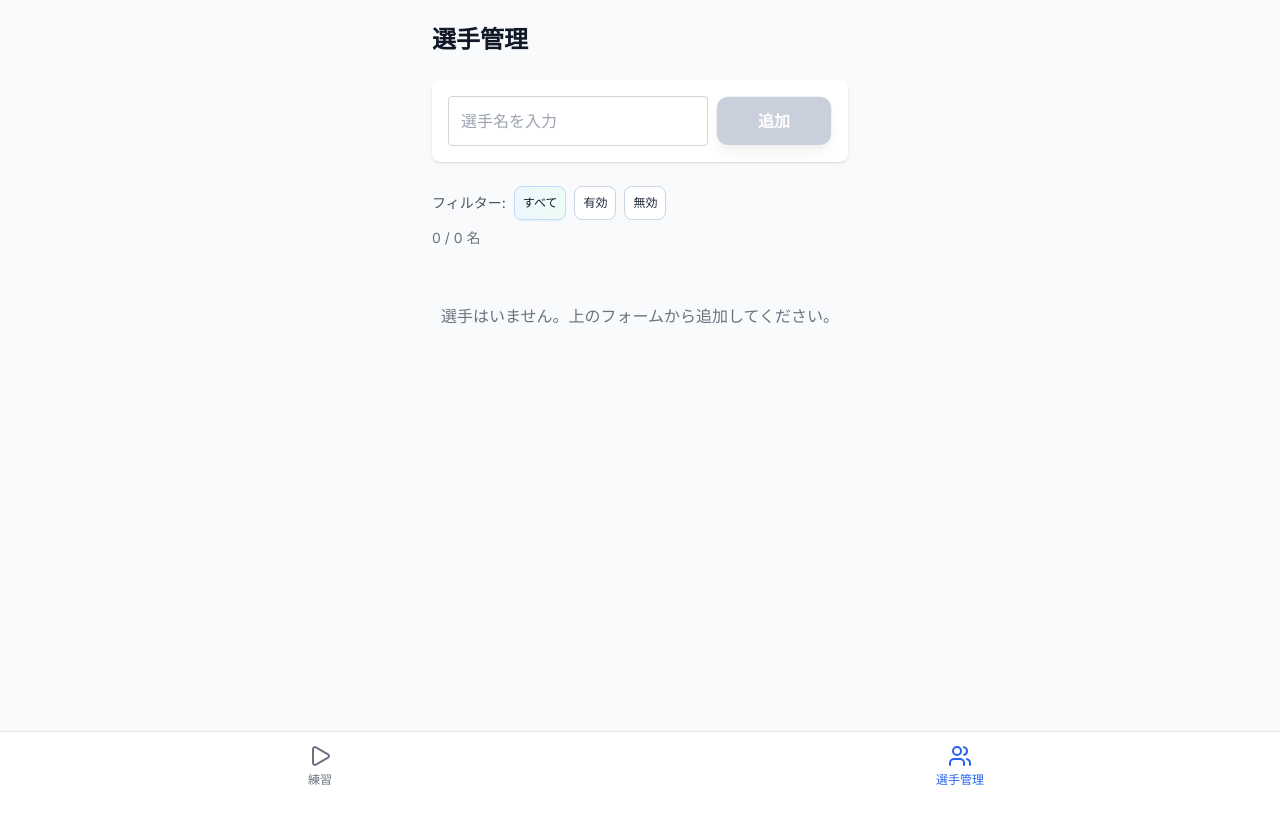
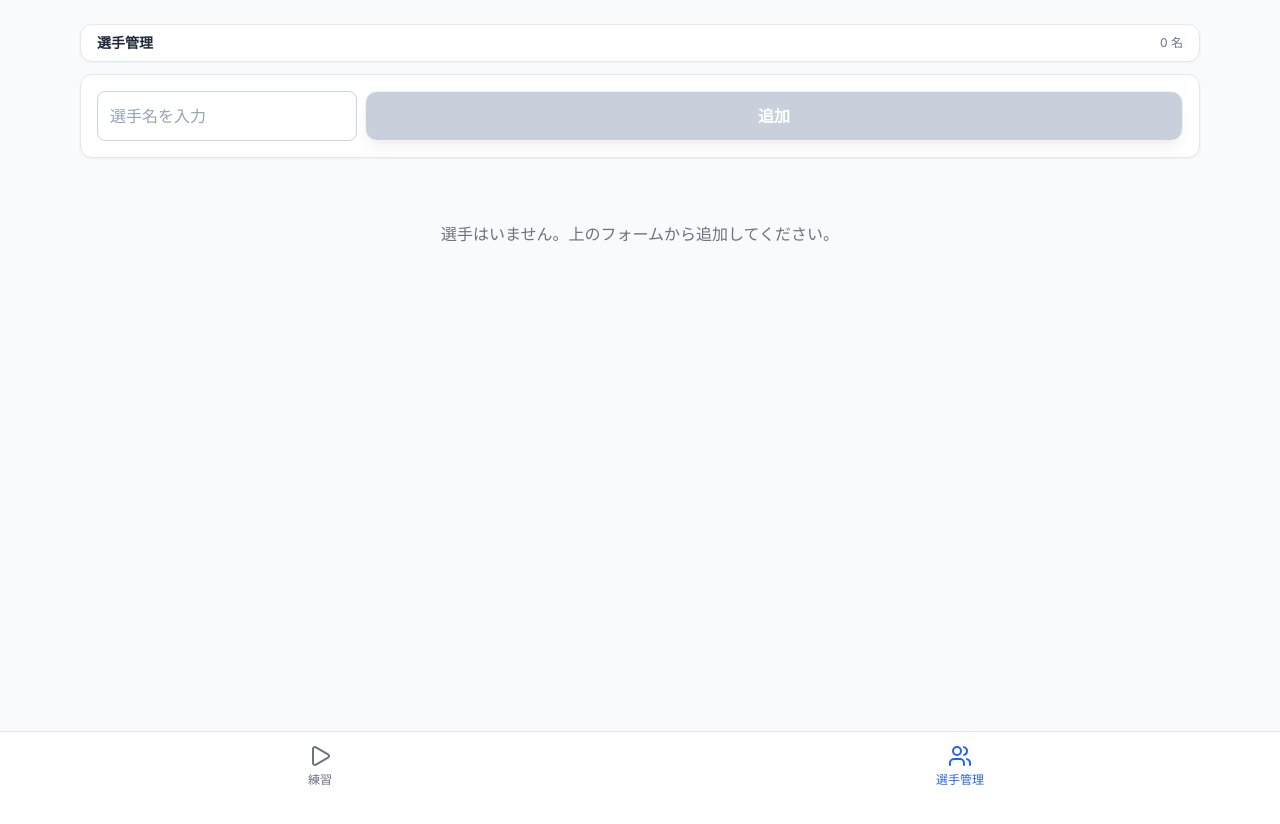
Before and after one commit to KM0912/pairkuji, a Next.js app: page /members in a window 1280 px wide. Shown: the top 824 px of the page. Built offline with nearby package versions, Linux system fonts and the light colour scheme.

Commit message:
メンバー管理ページから有効/無効切り替え機能を削除

```diff
--- a/src/app/members/page.tsx
+++ b/src/app/members/page.tsx
@@ -1,7 +1,7 @@
 'use client';
 
 import { useEffect, useMemo, useState } from 'react';
-import { Check, X, Trash2 } from 'lucide-react';
+import { Trash2 } from 'lucide-react';
 import { useMemberStore } from '@/lib/stores/memberStore';
 import { usePracticeStore } from '@/lib/stores/practiceStore';
 import { Button } from '@/components/ui/Button';
@@ -12,12 +12,11 @@ export default function MembersPage() {
     useMemberStore();
   const { players } = usePracticeStore();
   const [name, setName] = useState('');
-  const [filter, setFilter] = useState<'all' | 'active' | 'inactive'>('all');
+  // 有効/無効の切替機能は一旦廃止（DB上のカラムは維持）
   const [flashingId, setFlashingId] = useState<number | null>(null);
   const [editingMember, setEditingMember] = useState<{
     id: number;
     name: string;
-    isActive: boolean;
   } | null>(null);
   const [deletingMember, setDeletingMember] = useState<{
     id: number;
@@ -31,19 +30,8 @@ export default function MembersPage() {
   }, []);
 
   const filtered = useMemo(() => {
-    let result;
-    switch (filter) {
-      case 'active':
-        result = members.filter((m) => m.isActive);
-        break;
-      case 'inactive':
-        result = members.filter((m) => !m.isActive);
-        break;
-      default:
-        result = members;
-    }
-    return result.sort((a, b) => a.name.localeCompare(b.name, 'ja'));
-  }, [members, filter]);
+    return [...members].sort((a, b) => a.name.localeCompare(b.name, 'ja'));
+  }, [members]);
 
   const onSubmit = async (e: React.FormEvent) => {
     e.preventDefault();
@@ -52,17 +40,9 @@ export default function MembersPage() {
     setName('');
   };
 
-  const onToggleActive = async (id: number, isActive: boolean) => {
-    setFlashingId(id);
-    await update(id, { isActive: !isActive });
-    setTimeout(() => setFlashingId(null), 1000);
-  };
+  // 有効/無効切り替え機能はUIから削除
 
-  const openEditModal = (member: {
-    id: number;
-    name: string;
-    isActive: boolean;
-  }) => {
+  const openEditModal = (member: { id: number; name: string }) => {
     setEditingMember(member);
   };
 
@@ -75,10 +55,7 @@ export default function MembersPage() {
     if (!editingMember) return;
 
     setFlashingId(editingMember.id);
-    await update(editingMember.id, {
-      name: editingMember.name,
-      isActive: editingMember.isActive,
-    });
+    await update(editingMember.id, { name: editingMember.name });
     setTimeout(() => setFlashingId(null), 1000);
     closeEditModal();
   };
@@ -107,51 +84,36 @@ export default function MembersPage() {
   };
 
   return (
-    <main className="bg-gray-50 min-h-screen">
-      <div className="max-w-md mx-auto px-4 py-6">
-        <h1 className="text-2xl font-bold mb-6">選手管理</h1>
+    <main className="bg-slate-50 min-h-screen">
+      <div className="max-w-6xl mx-auto px-4 py-6">
+        {/* Sticky page header for consistency with practice UI */}
+        <div className="sticky top-0 z-10 -mx-4 px-4 pb-3 bg-slate-50/80 backdrop-blur supports-[backdrop-filter]:bg-slate-50/60">
+              <div className="bg-white border border-slate-200 rounded-xl px-4 py-2 shadow-sm">
+                <div className="flex items-center justify-between">
+                  <div className="text-sm font-semibold text-slate-800">選手管理</div>
+                  <div className="text-xs text-slate-500">{members.length} 名</div>
+                </div>
+              </div>
+            </div>
 
         {/* Add form */}
         <form
           onSubmit={onSubmit}
-          className="bg-white p-4 rounded-lg shadow flex gap-2 mb-6"
+          className="bg-white p-4 rounded-xl shadow-sm border border-slate-200 flex gap-2 mb-6"
         >
           <input
             type="text"
             value={name}
             onChange={(e) => setName(e.target.value)}
             placeholder="選手名を入力"
-            className="flex-1 border rounded px-3 py-2 focus:outline-none focus:ring-2 focus:ring-blue-500 bg-white border-gray-300 placeholder:text-gray-400"
+            className="flex-1 rounded-lg px-3 py-2 bg-white border border-slate-300 placeholder:text-slate-400 focus:outline-none focus:ring-2 focus:ring-blue-200 focus:border-blue-600"
           />
           <Button variant="primary" type="submit" disabled={!name.trim()}>
             追加
           </Button>
         </form>
 
-        {/* Filters */}
-        <div className="mb-4">
-          <div className="flex flex-wrap items-center gap-2 mb-2">
-            <span className="text-sm text-gray-600 flex-shrink-0">
-              フィルター:
-            </span>
-            {(['all', 'active', 'inactive'] as const).map((key) => (
-              <SelectTile
-                key={key}
-                size="sm"
-                selected={filter === key}
-                onClick={() => setFilter(key)}
-                className="flex-shrink-0"
-              >
-                {key === 'all' ? 'すべて' : key === 'active' ? '有効' : '無効'}
-              </SelectTile>
-            ))}
-          </div>
-          <div className="text-sm text-gray-500">
-            {isLoading
-              ? '読み込み中…'
-              : `${filtered.length} / ${members.length} 名`}
-          </div>
-        </div>
+        {/* Count removed as requested */}
 
         {/* Error */}
         {error && (
@@ -168,61 +130,36 @@ export default function MembersPage() {
           {filtered.map((m) => {
             const isFlashing = flashingId === m.id;
             return (
-              <li
-                key={m.id}
-                className={`p-4 rounded-lg shadow flex items-center gap-3 transition-all duration-300 ${
-                  m.isActive
-                    ? 'bg-white border-l-4 border-l-green-400'
-                    : 'bg-gray-50 border-l-4 border-l-gray-300'
-                } ${
-                  isFlashing
-                    ? 'ring-2 ring-blue-400 ring-opacity-75 bg-blue-50'
-                    : ''
-                }`}
-              >
-                <div className="flex items-center gap-2 flex-1 min-w-0">
-                  <div
-                    className={`w-2 h-2 rounded-full flex-shrink-0 ${m.isActive ? 'bg-green-500' : 'bg-gray-400'}`}
-                  />
-                  <button
-                    className="text-left flex-1 min-w-0 truncate font-medium"
+              <li key={m.id} className="transition-all duration-300">
+                <SelectTile
+                  selected={false}
                   onClick={() =>
                     openEditModal({
                       id: m.id!,
                       name: m.name,
-                        isActive: m.isActive,
                     })
                   }
+                  className={`w-full justify-between ${
+                    isFlashing ? 'ring-2 ring-blue-400 ring-opacity-75' : ''
+                  }`}
                 >
+                  <div className="flex items-center gap-2 flex-1 min-w-0">
+                    <span className="text-left flex-1 min-w-0 truncate font-medium">
                       {m.name}
-                  </button>
+                    </span>
                   </div>
-                <div className="flex gap-2 flex-shrink-0">
-                  <SelectTile
-                    size="sm"
-                    selected={m.isActive}
-                    onClick={() => onToggleActive(m.id!, m.isActive)}
-                    title={m.isActive ? '無効にする' : '有効にする'}
-                    className="min-w-[68px]"
-                  >
-                    {m.isActive ? (
-                      <>
-                        <Check className="w-3 h-3" /> 有効
-                      </>
-                    ) : (
-                      <>
-                        <X className="w-3 h-3" /> 無効
-                      </>
-                    )}
-                  </SelectTile>
                   <button
+                    type="button"
                     className="px-2 py-2 rounded-lg border bg-white hover:bg-red-50 text-red-600 min-h-[40px] min-w-[40px] flex items-center justify-center"
-                    onClick={() => handleDeleteClick(m.id!, m.name)}
+                    onClick={(e) => {
+                      e.stopPropagation();
+                      handleDeleteClick(m.id!, m.name);
+                    }}
                     title="削除"
                   >
                     <Trash2 className="w-4 h-4" />
                   </button>
-                </div>
+                </SelectTile>
               </li>
             );
           })}
@@ -256,44 +193,6 @@ export default function MembersPage() {
                       }
                       required
                     />
-                  </div>
-                  <div>
-                    <label className="block text-sm font-medium text-gray-700 mb-2">
-                      ステータス
-                    </label>
-                    <div className="flex gap-3">
-                      <button
-                        type="button"
-                        onClick={() =>
-                          setEditingMember({ ...editingMember, isActive: true })
-                        }
-                        className={`flex items-center gap-2 px-3 py-2 rounded-lg border transition-colors ${
-                          editingMember.isActive
-                            ? 'bg-green-50 border-green-400 text-green-700'
-                            : 'bg-white border-gray-300 text-gray-600 hover:bg-gray-50'
-                        }`}
-                      >
-                        <Check className="w-4 h-4" />
-                        有効
-                      </button>
-                      <button
-                        type="button"
-                        onClick={() =>
-                          setEditingMember({
-                            ...editingMember,
-                            isActive: false,
-                          })
-                        }
-                        className={`flex items-center gap-2 px-3 py-2 rounded-lg border transition-colors ${
-                          !editingMember.isActive
-                            ? 'bg-gray-50 border-gray-300 text-gray-600'
-                            : 'bg-white border-gray-300 text-gray-600 hover:bg-gray-50'
-                        }`}
-                      >
-                        <X className="w-4 h-4" />
-                        無効
-                      </button>
-                    </div>
                   </div>
                   <div className="flex gap-3 pt-4">
                     <button
```
Lines whose indentation alone changed are shown as unchanged.
